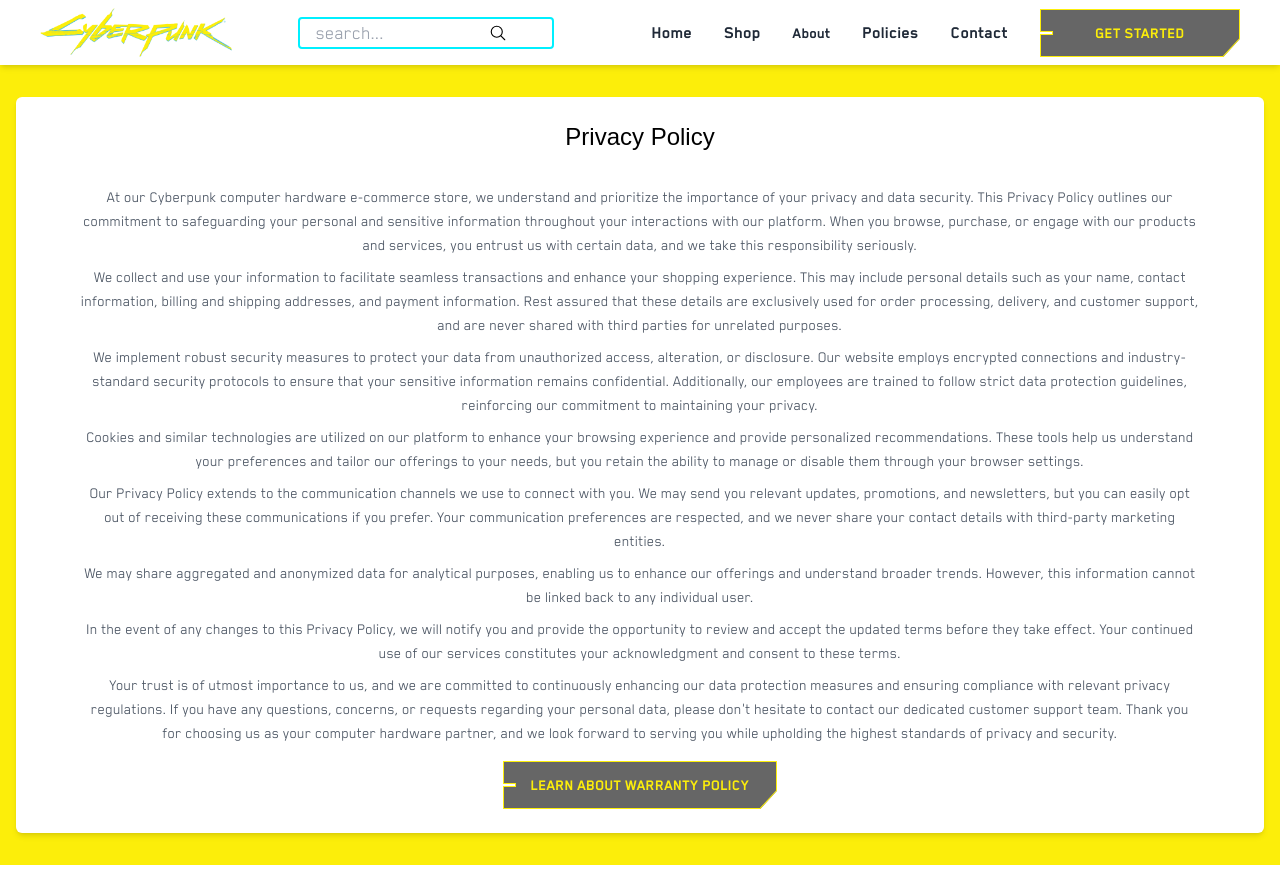
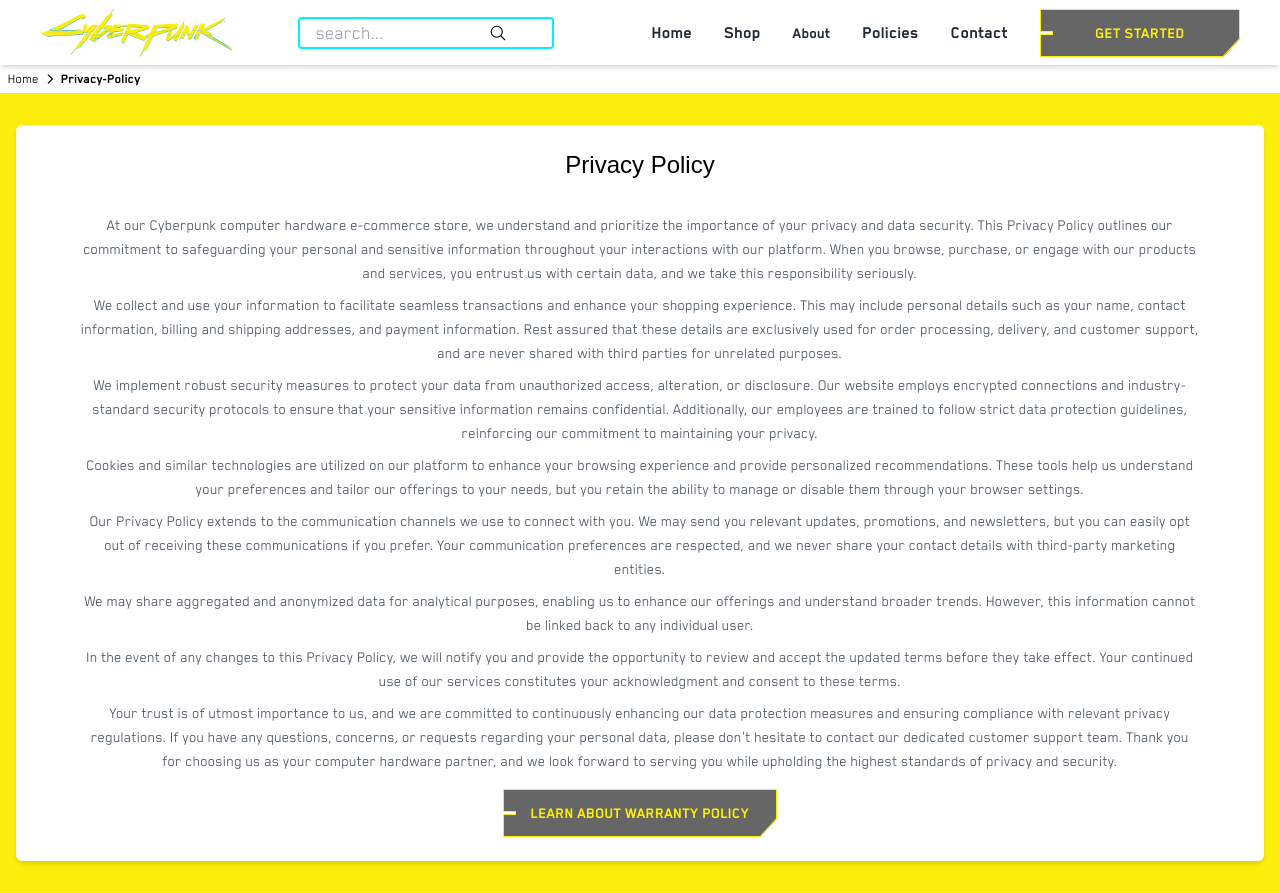
Before and after one commit to Shaheer5/cyberpunk-computers, a React (Create React App) app: page /privacy-policy in a window 1280 px wide. Before the commit the page ends 865 px from the top, so only its background shows below. Built offline with nearby package versions, Linux system fonts and the light colour scheme; a web font is replaced by a local one.

Commit message:
added bread crumbs and made all contact form fields required

```diff
--- /dev/null
+++ b/src/components/Breadcrumbs/Breadcrumbs.css
@@ -0,0 +1,4 @@
+.breadcrumbs Link:hover {
+  text-decoration: underline;
+  cursor: pointer;
+}
--- /dev/null
+++ b/src/components/Breadcrumbs/Breadcrumbs.js
@@ -0,0 +1,31 @@
+import React, { useEffect, useState } from "react";
+import { HiOutlineChevronRight } from "react-icons/hi";
+import { Link, useLocation } from "react-router-dom";
+
+const Breadcrumbs = ({ prevLocation }) => {
+  const location = useLocation();
+  const [locationPath, setLocationPath] = useState("");
+  useEffect(() => {
+    setLocationPath(location.pathname.split("/")[1]);
+  }, [location]);
+
+  return (
+    <div className="breadcrumbs w-full pl-2 lg:py-1 xs:pt-12 flex flex-col gap-3 font-blender400 -bg--white text-black">
+      <p className="text-sm capitalize flex items-center">
+        {prevLocation === "" ? (
+          <span>Home</span>
+        ) : (
+          <Link to={`/${prevLocation}`} className="hover:underline cursor-pointer">
+            {prevLocation}
+          </Link>
+        )}
+        <span className="px-1">
+          <HiOutlineChevronRight />
+        </span>
+        <span className="capitalize font-blender700">{locationPath}</span>
+      </p>
+    </div>
+  );
+};
+
+export default Breadcrumbs;
--- a/src/pages/contact/Contact.css
+++ b/src/pages/contact/Contact.css
@@ -35,3 +35,7 @@
 .contact button {
   font-size: 24px;
 }
+
+.contact button:disabled {
+  opacity: .5;
+}
--- a/src/pages/contact/Contact.js
+++ b/src/pages/contact/Contact.js
@@ -1,8 +1,11 @@
 
-import { useState } from 'react'
+import React, { useState, useEffect } from 'react'
 // import { ChevronDownIcon } from '@heroicons/react/20/solid'
 import { Switch } from '@headlessui/react'
-import { Link } from 'react-router-dom'
+import { Link, useLocation } from 'react-router-dom'
+import Breadcrumbs from '../../components/Breadcrumbs/Breadcrumbs'
+
+// styles
 import './Contact.css'
 
 function classNames(...classes) {
@@ -10,15 +13,36 @@ function classNames(...classes) {
 }
 
 export default function Example() {
-  const [agreed, setAgreed] = useState(false)
+
+  const location = useLocation();
+  const [prevLocation, setPrevLocation] = useState("");
+  useEffect(() => {
+    if (location.state?.data) {
+      setPrevLocation(location.state.data);
+    }
+  }, [location]);
+
+  const [agreed, setAgreed] = useState(false);
+
+  const handleAgreeChange = () => {
+    setAgreed(!agreed);
+  };
+
+  const handleSubmit = () => {
+    if (agreed) {
+      // Perform the form submission
+      // This can be an API call or any other action you want to take
+      alert("Form submitted successfully!");
+    } else {
+      // Display an error message or inform the user that they need to agree
+      alert("Please agree to the terms and conditions.");
+    }
+  };
 
   return (
-    <div className="contact isolate px-6 py-24 sm:py-32 lg:px-8">
-      <div
-        className="absolute inset-x-0 top-[-10rem] -z-10 transform-gpu overflow-hidden blur-3xl sm:top-[-20rem]"
-        aria-hidden="true"
-      >
-      </div>
+    <React.Fragment>
+      <Breadcrumbs prevLocation={prevLocation} />
+      <div className="contact isolate px-6 md:py-16 xs:py-32 lg:px-8">
         <div className="mx-auto max-w-2xl text-center">
           <h2 className="text-3xl font-bold tracking-tight font-refinery700 sm:text-4xl">Email Us</h2>
           <p className="mt-2 text-xl leading-8 font-blender700">
@@ -36,6 +60,7 @@ export default function Example() {
                   type="text"
                   name="first-name"
                   id="first-name"
+                  required
                   autoComplete="given-name"
                   className="block w-full rounded-md border-0 px-3.5 py-2 text-gray-900 shadow-sm ring-1 ring-inset ring-gray-300 placeholder:text-gray-400 focus:ring-2 focus:ring-inset focus:ring-indigo-600 sm:text-sm sm:leading-6"
                 />
@@ -50,6 +75,7 @@ export default function Example() {
                   type="text"
                   name="last-name"
                   id="last-name"
+                  required
                   autoComplete="family-name"
                   className="block w-full rounded-md border-0 px-3.5 py-2 text-gray-900 shadow-sm ring-1 ring-inset ring-gray-300 placeholder:text-gray-400 focus:ring-2 focus:ring-inset focus:ring-indigo-600 sm:text-sm sm:leading-6"
                 />
@@ -63,6 +89,7 @@ export default function Example() {
                 <input
                   type="email"
                   name="email"
+                  required
                   placeholder='email@cyberbyte.com'
                   id="email"
                   autoComplete="email"
@@ -85,14 +112,13 @@ export default function Example() {
                     className="h-full rounded-md border-0 bg-transparent bg-none py-0 pl-4 pr-10text-gray-400 focus:ring-2 focus:ring-inset focus:ring-indigo-600 sm:text-sm"
                   >
                     <option>PK</option>
-                  <option>US</option>
-                  <option>UAE</option>
                   </select>
                 </div>
                 <input
                   type="tel"
                   name="phone-number"
                   id="phone-number"
+                  required
                   autoComplete="tel"
                   className="block w-full rounded-md border-0 px-3.5 py-2 pl-20 text-gray-900 shadow-sm ring-1 ring-inset ring-gray-300 placeholder:text-gray-400 focus:ring-2 focus:ring-inset focus:ring-indigo-600 sm:text-sm sm:leading-6"
                 />
@@ -106,6 +132,7 @@ export default function Example() {
                 <textarea
                   name="message"
                   id="message"
+                  required
                   placeholder='type here...'
                   rows={4}
                   className="block w-full rounded-md border-0 px-3.5 py-2 text-gray-900 shadow-sm ring-1 ring-inset ring-gray-300 placeholder:text-gray-400 focus:ring-2 focus:ring-inset focus:ring-indigo-600 sm:text-sm sm:leading-6"
@@ -117,7 +144,7 @@ export default function Example() {
               <div className="flex h-6 items-center">
                 <Switch
                   checked={agreed}
-                onChange={setAgreed}
+                  onChange={handleAgreeChange}
                   className={classNames(
                     agreed ? '-bg--cyan' : 'bg-gray-300',
                     'flex w-8 flex-none cursor-pointer rounded-full p-px ring-1 ring-inset ring-gray-900/5 transition-colors'
@@ -144,7 +171,9 @@ export default function Example() {
           </div>
           <div className="mt-10">
             <button
+              onClick={handleSubmit}
               type="submit"
+              disabled={!agreed}
               className="block cp-btn cp-btn-cyan"
             >
               Send
@@ -152,5 +181,6 @@ export default function Example() {
           </div>
         </form>
       </div>
+    </React.Fragment>
   )
 }
--- a/src/pages/privacyPolicy/PrivacyPolicy.js
+++ b/src/pages/privacyPolicy/PrivacyPolicy.js
@@ -1,11 +1,23 @@
-import React from 'react';
+import React, { useState, useEffect } from 'react';
+import { Link, useLocation } from 'react-router-dom';
+import Breadcrumbs from '../../components/Breadcrumbs/Breadcrumbs';
 
 // styles
 import './PrivacyPolicy.css'
-import { Link } from 'react-router-dom';
 
 function PrivacyPolicy() {
+
+  const location = useLocation();
+  const [prevLocation, setPrevLocation] = useState("");
+  useEffect(() => {
+    if (location.state?.data) {
+      setPrevLocation(location.state.data);
+    }
+  }, [location]);
+
   return (
+    <React.Fragment>
+      <Breadcrumbs prevLocation={prevLocation} />
       <div className="privacy-policy py-8 max-h-full px-4 -bg--yellow flex flex-col justify-center items-center">
         <div className="max-w-screen-2xl xs:mt-8 lg:mt-0 -bg--white shadow-md p-6 rounded-md">
           <h1 className="text-2xl mb-4 font-refinery700">Privacy Policy</h1>
@@ -40,6 +52,7 @@ function PrivacyPolicy() {
 
         </div>
       </div>
+    </React.Fragment>
   );
 }
 
--- a/src/pages/warrantyPolicy/WarrantyPolicy.js
+++ b/src/pages/warrantyPolicy/WarrantyPolicy.js
@@ -1,11 +1,23 @@
-import React from 'react';
-import { Link } from 'react-router-dom';
+import React, { useState, useEffect } from 'react';
+import { Link, useLocation } from 'react-router-dom';
+import Breadcrumbs from '../../components/Breadcrumbs/Breadcrumbs';
 
 // styles
 import './WarrantyPolicy.css'
 
 function WarrantyPolicy() {
+
+  const location = useLocation();
+  const [prevLocation, setPrevLocation] = useState("");
+  useEffect(() => {
+    if (location.state?.data) {
+      setPrevLocation(location.state.data);
+    }
+  }, [location]);
+
   return (
+    <React.Fragment>
+      <Breadcrumbs prevLocation={prevLocation} />
       <div className="warranty-policy py-8 px-4 -bg--yellow flex flex-col justify-center items-center">
         <div className="max-w-screen-2xl xs:mt-8 lg:mt-0 -bg--white shadow-md p-6 rounded-md">
           <h1 className="text-2xl mb-4 font-refinery700">Warranty Policy</h1>
@@ -58,6 +70,7 @@ function WarrantyPolicy() {
           <Link className='cp-btn cp-btn-yellow px-2' to="/privacy-policy">Learn About Privacy Policy</Link>
         </div>
       </div>
+    </React.Fragment>
   );
 }
 
```
Lines whose indentation alone changed are shown as unchanged.
